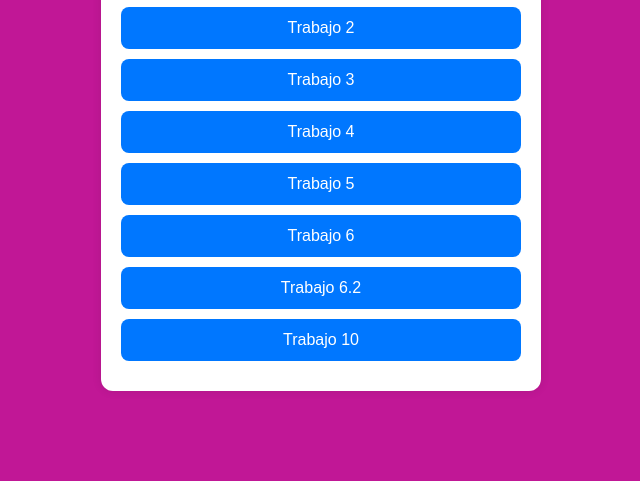
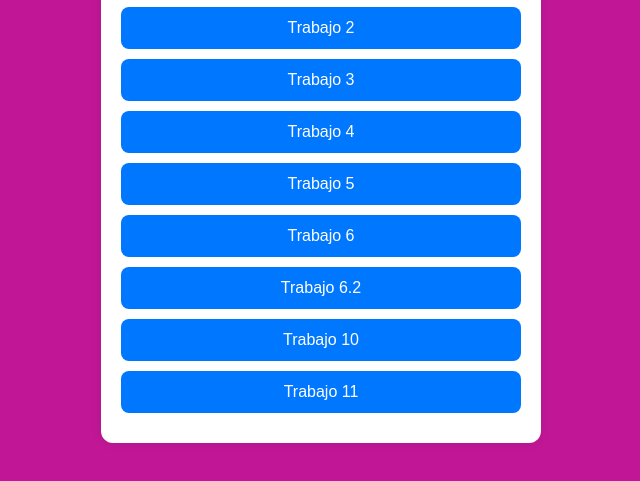
Before and after one commit to ezetalavera14/plataformas-moviles-entregas, a plain HTML site: page index.html in a window 1280 px wide. Shown: the part 311-792 px from the top of the page, without its empty margins (319-959 px from the left). Drawn offline with Linux system fonts and the light colour scheme.

Commit message:
Update index.html

```diff
--- a/index.html
+++ b/index.html
@@ -56,6 +56,7 @@
     <a href="./tp-6/index.html" class="link" target="_blank">Trabajo 6</a>
     <a href="./tp-7/index.html" class="link" target="_blank">Trabajo 6.2</a>
     <a href="./tp-10/index.html" class="link" target="_blank">Trabajo 10</a>
+    <a href="./tp-11|/index.html" class="link" target="_blank">Trabajo 11</a>
 
   </div>
 </body>
```
